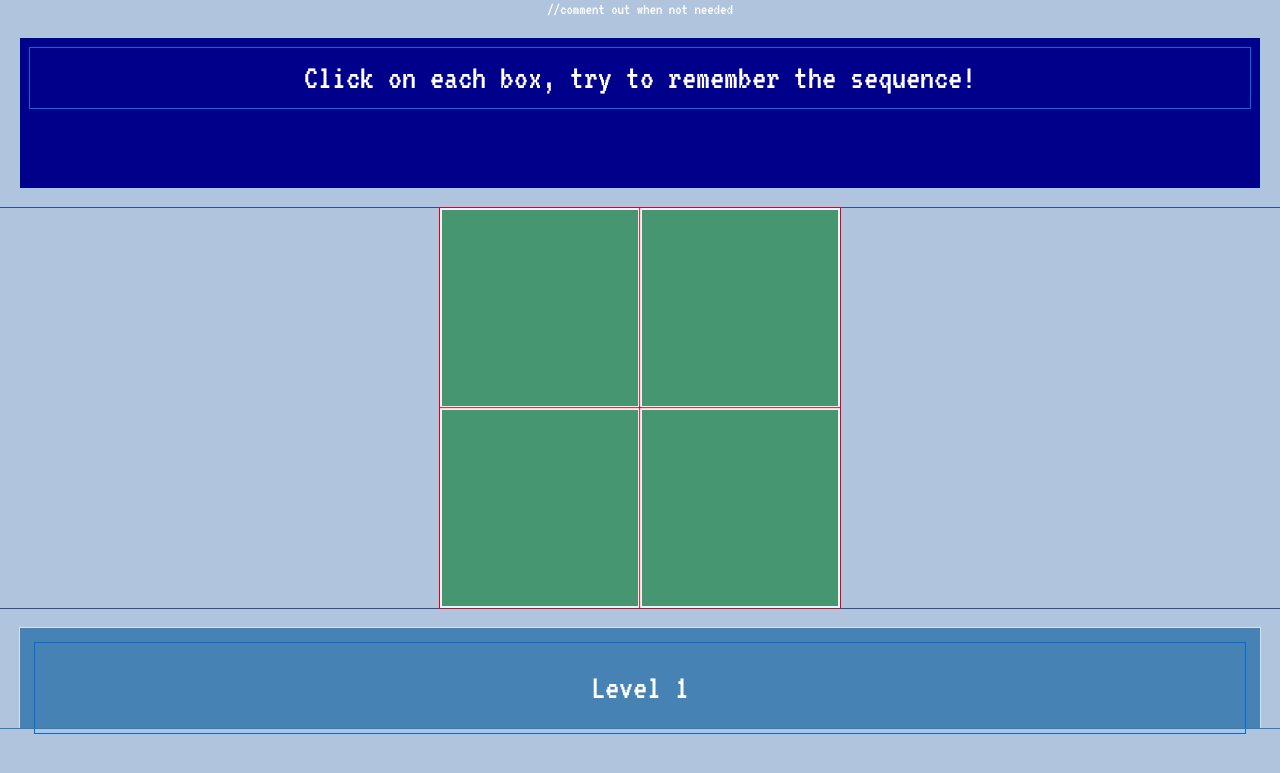
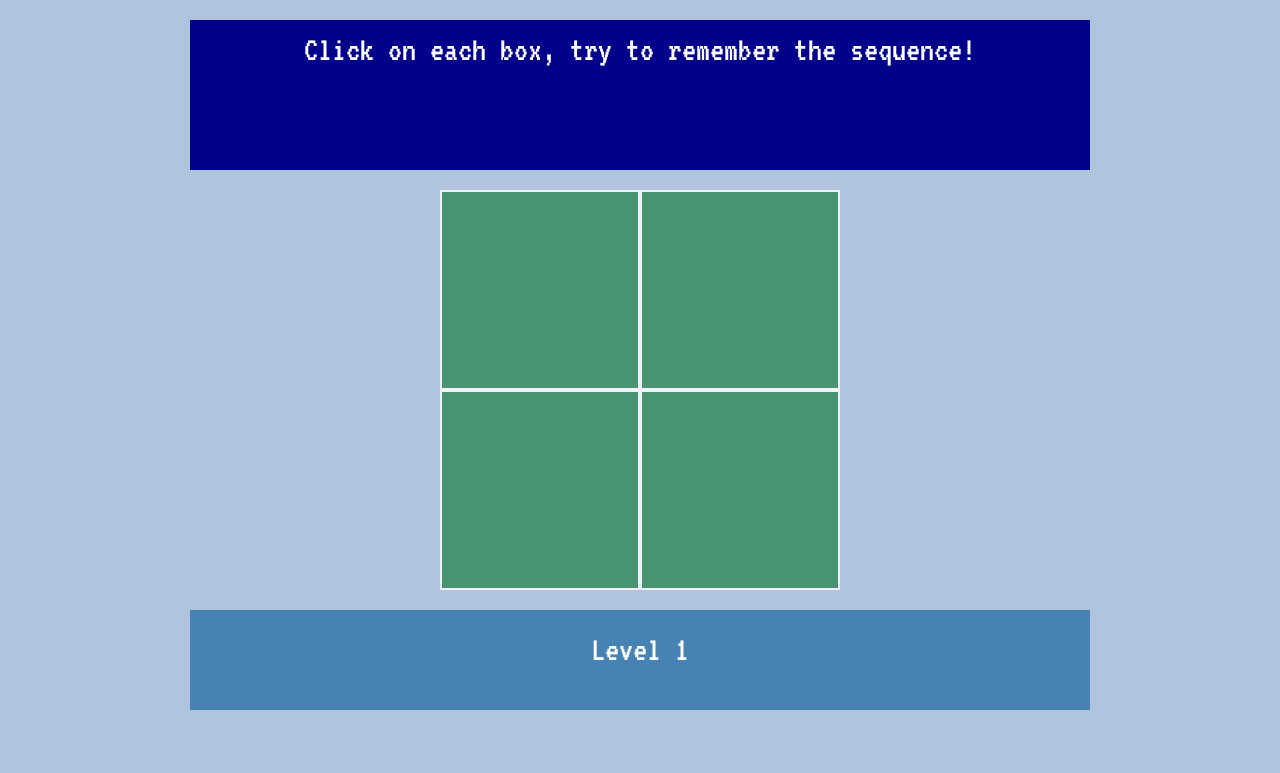
Before and after one commit to catrionaperaza/WDI_PROJECT_1, a PHP site: page / in a window 1280 px wide. Shown: the top 773 px of the page. Run offline with PHP 8.4, Linux system fonts and the light colour scheme; some libraries are stand-ins or nearby versions.

Commit message:
game finished

```diff
--- a/css/style.css
+++ b/css/style.css
@@ -5,10 +5,11 @@
 header {
   background: DarkBlue;
   text-align: center;
-  margin: 20px;
-  padding: 10px;
+  margin: 20px auto;
+  padding: auto;
   height: 150px;
-  min-width: 920px;
+  max-width: 900px;
+  min-width: 600px;
 }
 
 body {
@@ -26,12 +27,15 @@ ul {
   height: 400px;
 }
 
-.txt-fx1 {
-  line-height: 120px;
-}
-
-.txt-fx2 {
-  line-height: 50px;
+.text-emotion {
+  position: absolute;
+  left: 50%;
+  top: 50%;
+  transform: translate(-50%,-50%);
+  width: auto;
+  height: 40px;
+  line-height: 40px;
+  margin: 0;
 }
 
 li {
@@ -46,14 +50,9 @@ li {
   list-style-type: none;
   margin: auto;
   line-height: 200px;
+  position: relative;
 }
 
-li.p {
-  position:absolute;
-  margin: 0 auto;
-  width: 100px;
-  text-align: center;
-}
 
 .welcomeMessage {
   font-size: 35px;
@@ -69,7 +68,7 @@ li.p {
   padding: 5px;
   margin: 5px;
   line-height: 60px;
-  }
+}
 
 #Happy.show-bg {
   background-image: url('https://media.giphy.com/media/l2JhCUkjx82I4IYpy/giphy.gif');
@@ -167,8 +166,8 @@ li.p {
 
 .level {
   font-size: 35px;
-  color: W;
-  padding: 5px;
+  color: White;
+  padding: -55px 5px 10px 5px;
   margin: 5px;
   line-height: 80px;
 }
@@ -178,13 +177,14 @@ footer {
   text-align: center;
   line-height: 25px;
   clear: both;
-  min-width: 920px;
+  max-width: 900px;
+  min-width: 600px;
   height: 100px;
-  margin: 20px;
-  padding: 10px;
+  margin: 20px auto;
+  padding: auto;
 }
 
 .flash {
--webkit-animation: flash 3s ease-out;
--webkit-animation-iteration-count: 2;
+  -webkit-animation: flash 3s ease-out;
+  -webkit-animation-iteration-count: 2;
 }
--- a/index.html
+++ b/index.html
@@ -9,7 +9,7 @@
   <script src="https://ajax.googleapis.com/ajax/libs/jquery/3.1.1/jquery.min.js"></script>
   <script src="js/app.js" charset="utf-8"></script>
   <link rel="stylesheet" href="css/animate.css">
-  <link rel="stylesheet" href="css/debug.css"> //comment out when not needed
+  <!-- <link rel="stylesheet" href="css/debug.css">  -->
 </head>
 <body class="hide-bg">
   <header>
--- a/js/app.js
+++ b/js/app.js
@@ -36,7 +36,6 @@ function init(){
   $correct.hide();
   $level2windows.hide();
   $gameOutcome.hide();
-  $windows.addClass('txt-fx1');
   assignClick();
 }
 
@@ -174,14 +173,10 @@ function $playGameAgain() {
     $windows.css('height', `${400/3}px`);
     $windows.removeClass('show-bg');
     $level2windows.show();
-    $windows.removeClass('txt-fx1');
-    $windows.addClass('txt-fx2'); //added this !
   } else {
     $windows.css('width', `${400/2}px`);
     $windows.css('height', `${400/2}px`);
     $windows.removeClass('show-bg');
-    $windows.addClass('txt-fx1');
-    $windows.removeClass('txt-fx2');
   }
   setTimeout(() => {
     assignClick();
```
